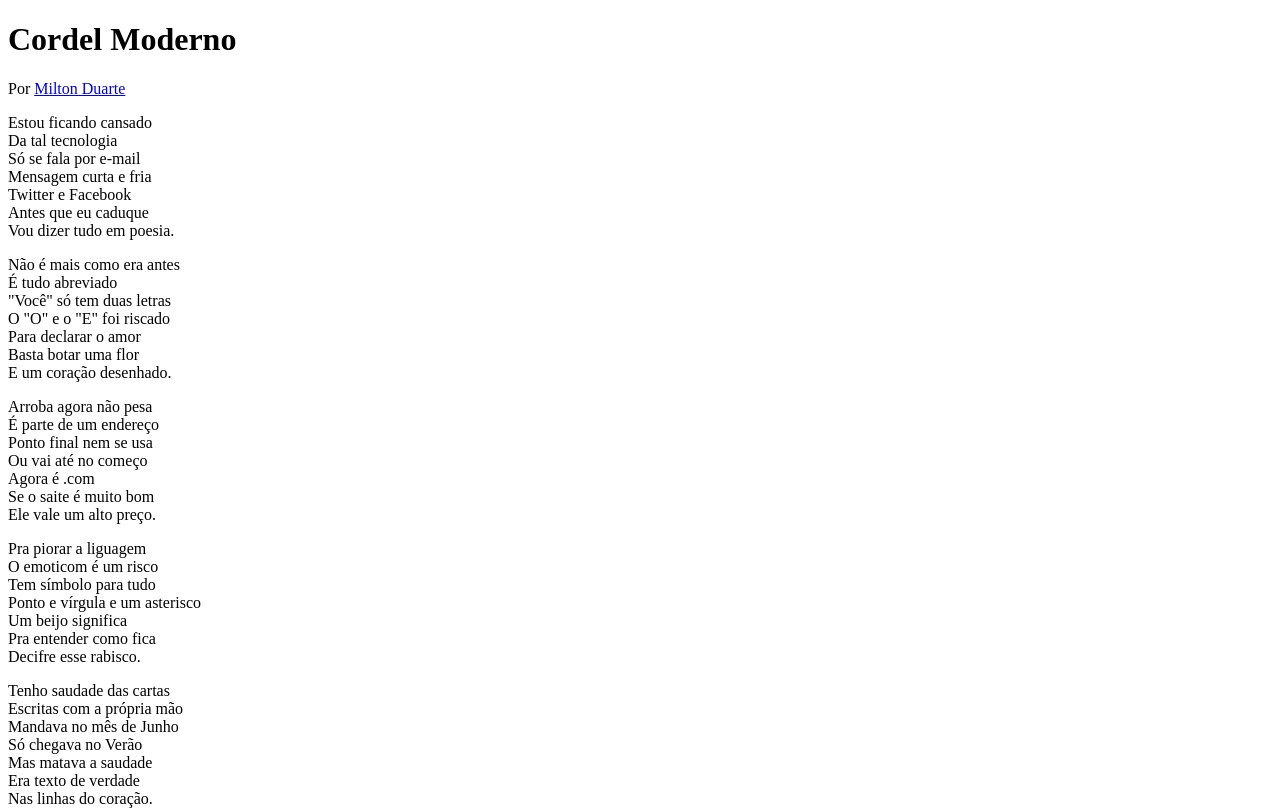
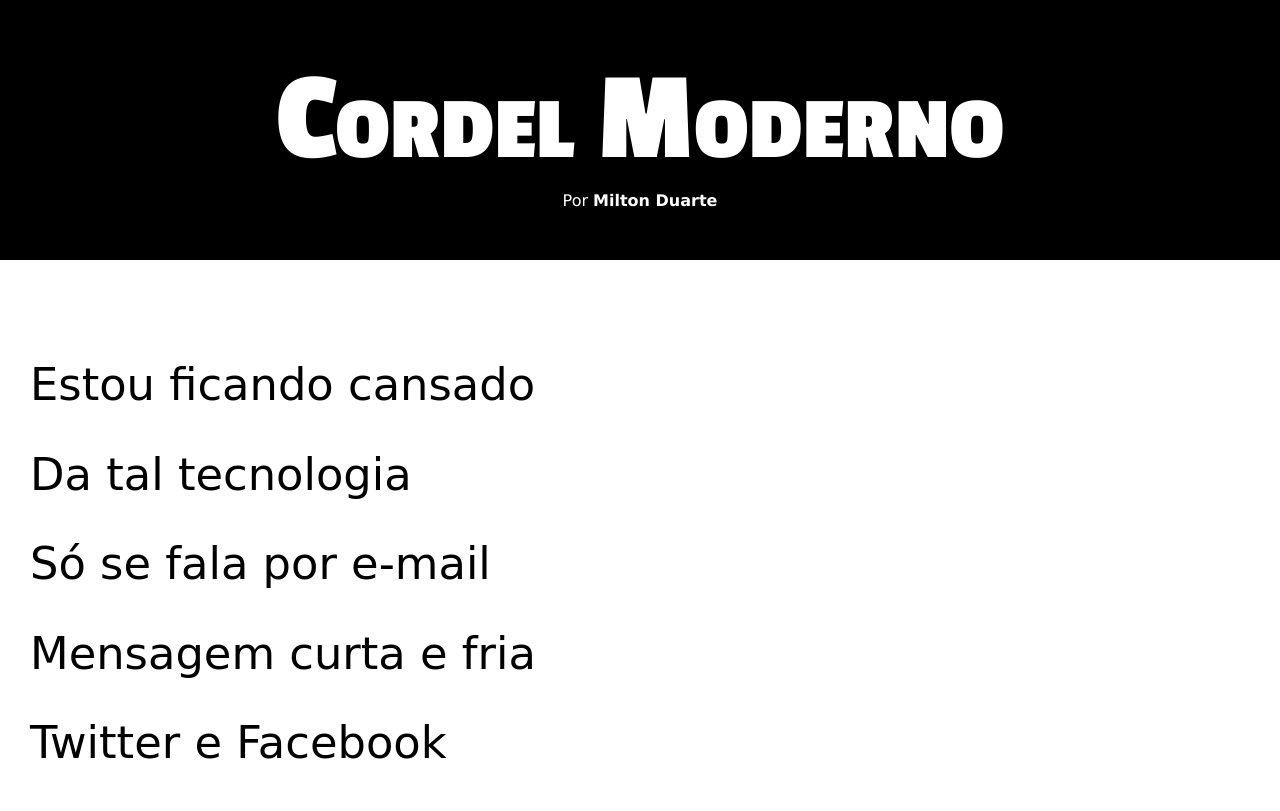
Before and after one commit to VGramasco/html-css, a plain HTML site: page Desafios/Modulo 3/d012_corrigido/index.html in a window 1280 px wide. Shown: the top 811 px of the page. Drawn offline with Linux system fonts and the light colour scheme.

Commit message:
atualização

```diff
--- a/Desafios/Modulo 3/d012_corrigido/index.html
+++ b/Desafios/Modulo 3/d012_corrigido/index.html
@@ -15,7 +15,7 @@
             <link rel="stylesheet" href="style.css">
     </header>
 
-    <section>
+    <section class="normal">
         <p>
             Estou ficando cansado <br>
             Da tal tecnologia <br>
@@ -28,7 +28,7 @@
     </section>
 
 
-    <section>
+    <section class="imagem" id="img01">
         <p>
             Não é mais como era antes <br>
             É tudo abreviado <br>
@@ -41,7 +41,7 @@
     </section>
 
 
-    <section>
+    <section class="normal">
         <p>
             Arroba agora não pesa <br>
             É parte de um endereço <br>
@@ -64,7 +64,7 @@
     </section>
 
 
-    <section>
+    <section class="imagem" id="img02">
         <p>
             Tenho saudade das cartas <br>
             Escritas com a própria mão <br>
@@ -77,7 +77,7 @@
     </section>
 
 
-    <section>
+    <section class="normal">
         <p>
             Agora, escrevo e envio <br>
             Chegando na mesma hora <br>
--- a/Desafios/Modulo 3/d012_corrigido/style.css
+++ b/Desafios/Modulo 3/d012_corrigido/style.css
@@ -1 +1,105 @@
 @charset "UTF-8";
+
+@import url('https://fonts.googleapis.com/css2?family=Bebas+Neue&family=Passion+One:wght@400;700;900&display=swap');
+
+
+@import url('https://fonts.googleapis.com/css2?family=Bebas+Neue&family=Passion+One:wght@400;700;900&family=Sriracha&display=swap');
+
+:root{
+    --fonte1: Verdana, Geneva, Tahoma, sans-serif;
+    --fonte2: 'Passion One', cursive;
+    --fonte3: 'Siriacha', cursive;
+
+}
+
+
+*{
+    margin: 0%;
+    padding: 0%;
+}
+
+html, body{
+    min-height: 100vh;
+    background-color: darkgray;
+    font-family: var(--fonte1);
+}
+
+header{
+    background-color: black;
+    color: white;
+    text-align: center;
+}
+
+header > h1{
+    padding-top: 50px;
+    font-variant: small-caps;
+    font-family: var(--fonte2);
+    font-size: 10vw;
+}
+
+header > p{
+    padding-bottom: 50px;
+
+}
+
+header a, footer a{
+    color: white;
+    text-decoration: none;
+    font-weight: bolder;
+}
+
+header a:hover, footer a:hover{
+    text-decoration: underline;
+}
+
+section{
+    padding-top: 10vh;
+    padding-bottom: 10vh;
+    line-height: 2em;
+    padding-left: 30px;
+    font-family: var(--fonte3);
+    font-size: 3.5vw;
+}
+
+section > p{
+    padding-bottom: 2em;
+}
+
+section.normal{
+    background-color: white;
+    color: black;
+}
+
+section.imagem{
+    color: white;
+    background-color: rgba(51, 51, 51);
+    box-shadow: inset 6px 6px 13px 0px rgba(0, 0, 0, 0.473);
+    background-size: cover;
+    background-attachment: fixed;
+}
+
+section.imagem > p{
+    display: inline-block;
+    padding: 5px;
+    background-color: rgba(0, 0, 0, 0.514);
+    text-shadow: 1px 1px 0px black;
+}
+
+section#img01{
+    background-image: url('pacote-d012/imagens/background001.jpg');
+    background-position: right center;
+
+}
+
+section#img02{
+    background-image: url('pacote-d012/imagens/background002.jpg');
+    background-position: right center;
+
+}
+
+footer{
+    background-color: black;
+    text-align: center;
+    color: white;
+padding: 10px;
+}
```
